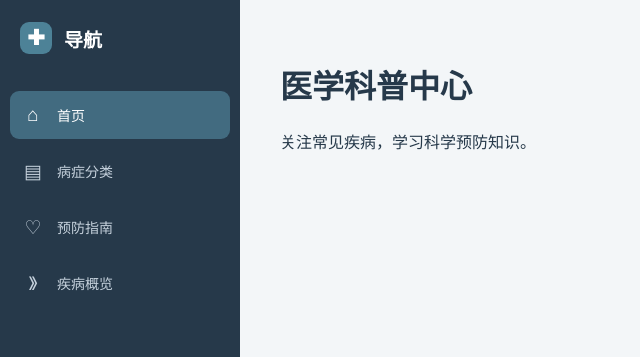
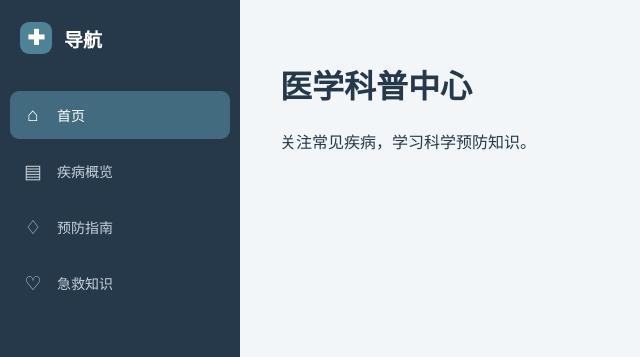
Before and after one commit to GHUPRO/medcial, a Vue app: page / in a window 1280 px wide. Shown: the top 357 px of the page, without its empty margins (0-640 px from the left). Built offline with nearby package versions, Linux system fonts and the light colour scheme.

Commit message:
add docx for need and adjust icon,list

```diff
--- a/src/App.vue
+++ b/src/App.vue
@@ -3,12 +3,13 @@ import { ref, markRaw } from 'vue'
 
 import Sidebar from './components/sidebar.vue'
 import Home from './components/home.vue'
-import DiseaseList from './components/diseaselist.vue'
+import FirstAid from './components/first-aid.vue'
 import List from './components/list.vue'
 
 const pages = {
   home: markRaw(Home),
-  disease: markRaw(DiseaseList),
+  firstAid: markRaw(FirstAid),
+  prevention: markRaw(FirstAid),
   list: markRaw(List),
 }
 
--- a/src/components/sidebar.vue
+++ b/src/components/sidebar.vue
@@ -7,10 +7,14 @@ const activePage = ref('home')
 const collapsed = ref(false)
 
 const navItems = [
+  //{ id: 'home', title: '首页', icon: '🏠' },
+  //{ id: 'list', title: '疾病概览', icon: '📖' },
+  //{ id: 'prevention', title: '预防指南', icon: '❤️' },
+  //{ id: 'first-aid', title: '急救知识', icon: '🚑' },
   { id: 'home', title: '首页', icon: '⌂' },
-  { id: 'disease', title: '病症分类', icon: '▤' },
-  { id: 'prevention', title: '预防指南', icon: '♡' },
-  { id: 'list', title: '疾病概览', icon: '》' },
+  { id: 'list', title: '疾病概览', icon: '▤' },
+  { id: 'prevention', title: '预防指南', icon: '♢' },
+  { id: 'first-aid', title: '急救知识', icon: '♡' },
 ]
 
 function selectPage(id) {
```
Also changed, not shown: src/components/first-aid.vue (renamed from src/components/diseaselist.vue), 1 other file (tests, documents, lock files or other folders).
